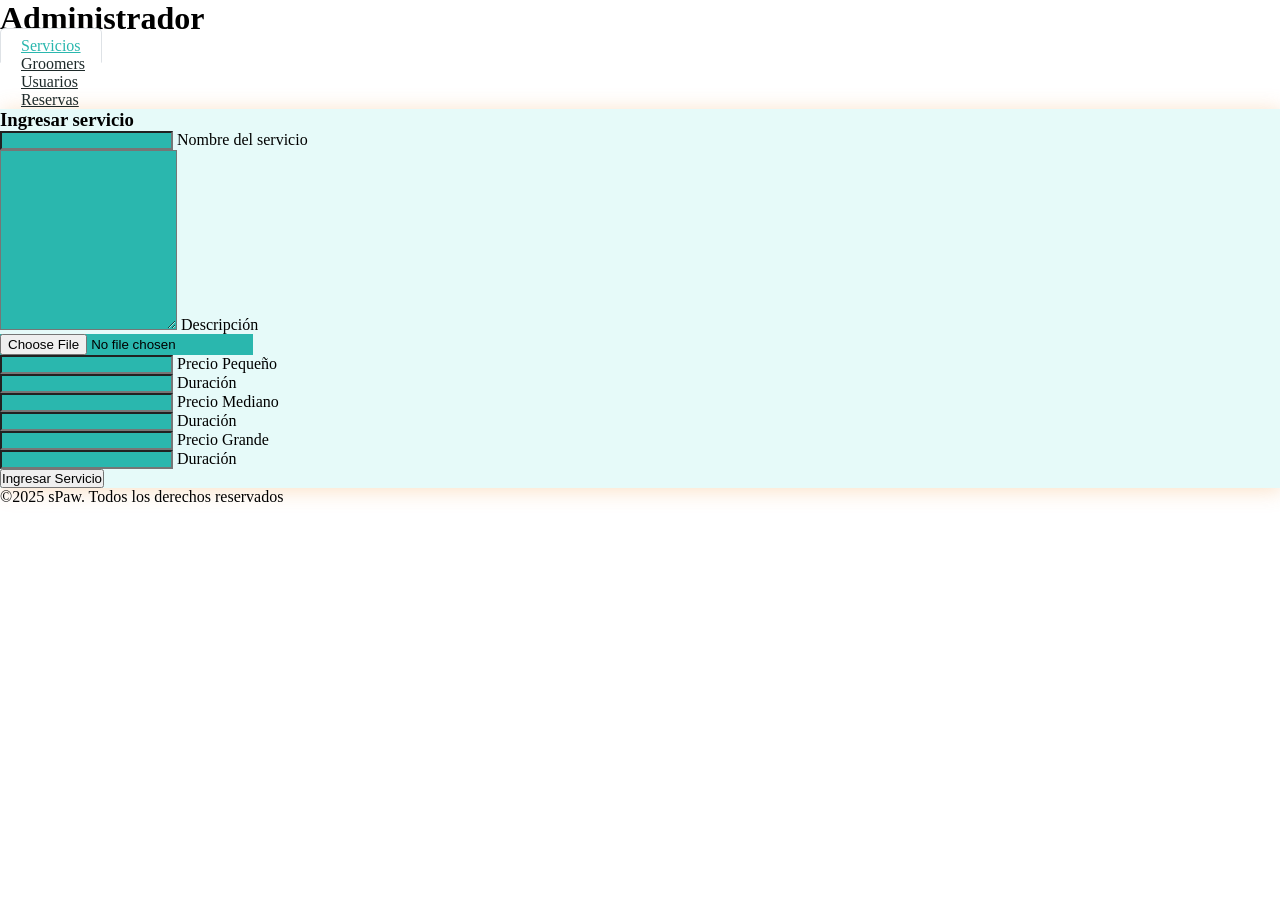
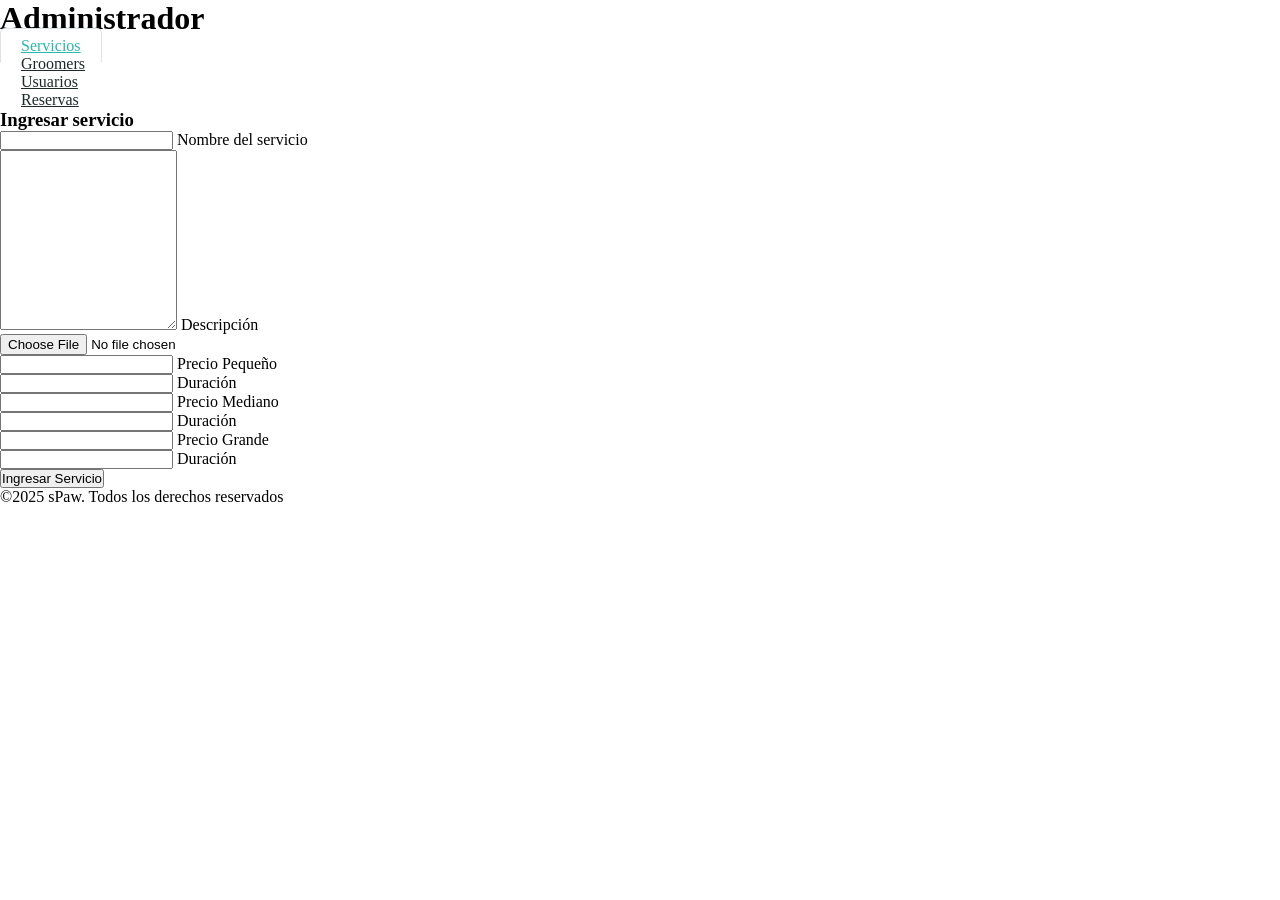

Entrega tarea 10

--- a/CSS/ADMIN/servicios.css
+++ b/CSS/ADMIN/servicios.css
@@ -6,10 +6,6 @@
   box-sizing: border-box;
 }
 
-.contacto {
-  box-shadow: 2px 2px 20px rgba(240, 148, 58, 0.3);
-  background-color: #E6FAF9;
-}
 
 .custom-tab {
   color: #1e2a2a !important;
@@ -26,7 +22,4 @@
   color: #2AB7AE !important;
 }
 
-.entrada {
-  background-color: #2AB7AE !important;
-}
 
